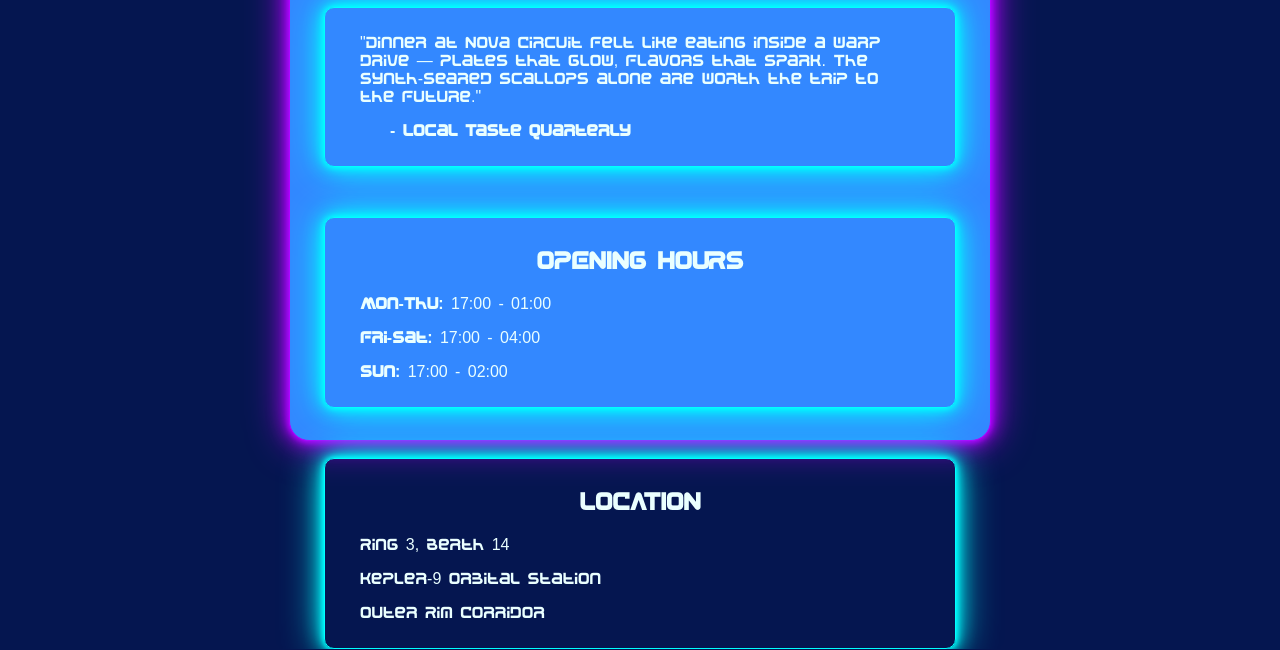
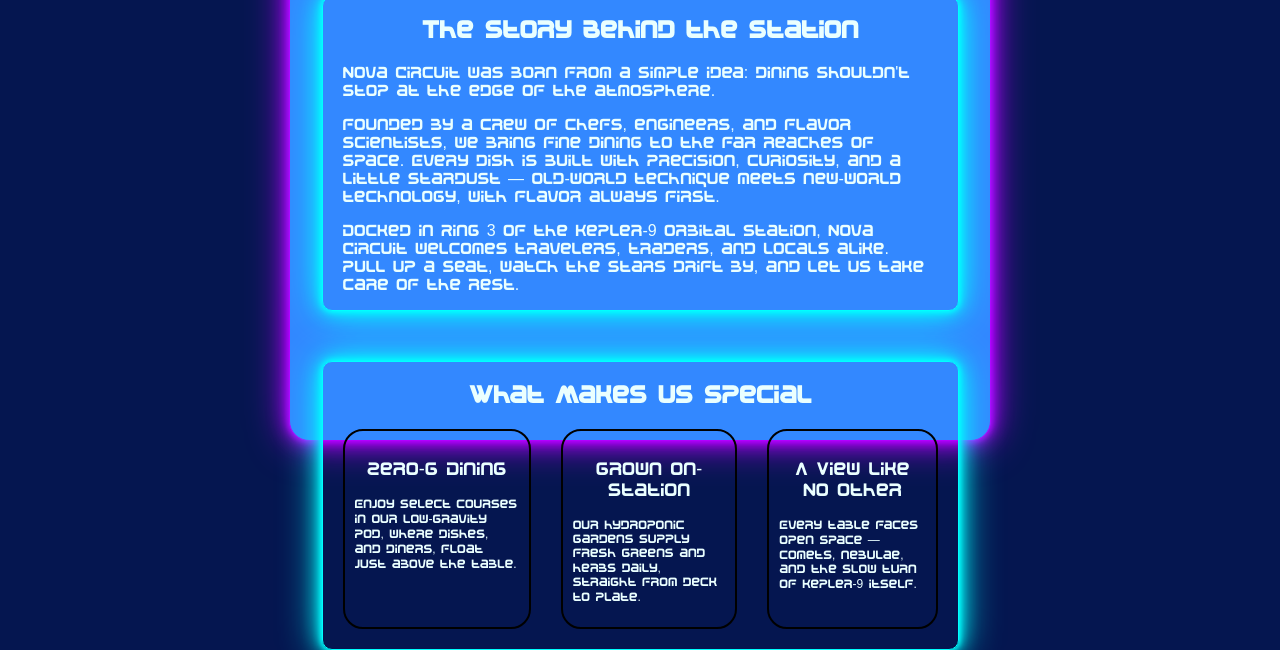
Before and after one commit to OverlordGummyBear/Restaurant-page, a website built with webpack: page src/index.html in a window 1280 px wide. Shown: the part 290-940 px from the top of the page. Built offline with nearby package versions, Linux system fonts and the light colour scheme.

Commit message:
Finish logic + layout for about page

```diff
--- a/src/index.js
+++ b/src/index.js
@@ -4,4 +4,4 @@ import loadAbout from "./pages/about.js";
 import loadHome from "./pages/home.js";
 
 const contentDiv = document.querySelector("#content");
-contentDiv.appendChild(loadMain());
+contentDiv.appendChild(loadAbout());
--- a/src/pages/about.js
+++ b/src/pages/about.js
@@ -1,5 +1,79 @@
 function loadAbout(){
+    //about div
+    const aboutDiv = document.createElement("div");
+    aboutDiv.classList = "about neon-border-dark";
 
+    //h1
+    const h1 = document.createElement("h1");
+    h1.textContent = "ABOUT NOVA CIRCUIT";
+
+    //story container
+    const storyContainer = document.createElement("div");
+    storyContainer.classList = "story-container neon-border-light";
+
+    const storyH2 = document.createElement("h2");
+    storyH2.textContent = "The Story Behind the Station";
+
+    const storyPara1 = document.createElement("p");
+    const storyPara2 = document.createElement("p");
+    const storyPara3 = document.createElement("p");
+
+    storyPara1.textContent = "Nova Circuit was born from a simple idea: dining shouldn't stop at the edge of the atmosphere.";
+    storyPara2.textContent = "Founded by a crew of chefs, engineers, and flavor scientists, we bring fine dining to the far reaches of space. Every dish is built with precision, curiosity, and a little stardust — old-world technique meets new-world technology, with flavor always first.";
+    storyPara3.textContent = "Docked in Ring 3 of the Kepler-9 Orbital Station, Nova Circuit welcomes travelers, traders, and locals alike. Pull up a seat, watch the stars drift by, and let us take care of the rest.";
+
+    storyContainer.append(storyH2, storyPara1, storyPara2, storyPara3);
+
+    //quality container
+    const qualityContainer = document.createElement("div");
+    qualityContainer.classList = "quality-container neon-border-light";
+
+    const qualityH2 = document.createElement("h2");
+    qualityH2.textContent = "What Makes Us Special";
+
+        //specific qualities container
+        const qualities = document.createElement("div");
+        qualities.classList = "qualities";
+
+            //Quality 1
+            const quality1 = document.createElement("div");
+            quality1.classList = "quality-item";
+            const quality1Para1 = document.createElement("p");
+            quality1Para1.textContent = "Zero-G Dining";
+            const quality1Para2 = document.createElement("p");
+            quality1Para2.textContent = "Enjoy select courses in our low-gravity pod, where dishes, and diners, float just above the table.";
+
+            quality1.append(quality1Para1, quality1Para2);
+
+            //Quality 2
+            const quality2 = document.createElement("div");
+            quality2.classList = "quality-item";
+            const quality2Para1 = document.createElement("p");
+            quality2Para1.textContent = "Grown On-Station";
+            const quality2Para2 = document.createElement("p");
+            quality2Para2.textContent = "Our hydroponic gardens supply fresh greens and herbs daily, straight from deck to plate.";
+
+            quality2.append(quality2Para1, quality2Para2);
+
+            //Quality 3
+            const quality3 = document.createElement("div");
+            quality3.classList = "quality-item";
+
+            const quality3Para1 = document.createElement("p");
+            quality3Para1.textContent = "A View Like No Other";
+            const quality3Para2 = document.createElement("p");
+            quality3Para2.textContent = "Every table faces open space — comets, nebulae, and the slow turn of Kepler-9 itself.";
+
+            quality3.append(quality3Para1, quality3Para2);
+
+        qualities.append(quality1, quality2, quality3);
+
+    qualityContainer.append(qualityH2, qualities)
+
+    //append everything to about div
+    aboutDiv.append(h1, storyContainer, qualityContainer)
+
+    return aboutDiv;
 }
 
 export default loadAbout;
--- a/src/styles.css
+++ b/src/styles.css
@@ -23,6 +23,27 @@ body{
     background-color: var(--dark-blue-clr);
 }
 
+.neon-border-dark {
+  border: 1px solid var(--neon-dark-clr);
+  border-radius: 20px;
+  box-shadow:
+    0 0 5px var(--neon-dark-clr),
+    0 0 10px var(--neon-dark-clr),
+    0 0 20px var(--neon-dark-clr),
+    0 0 40px var(--neon-dark-clr);
+}
+
+.neon-border-light {
+  border: 1px solid var(--neon-light-clr);
+  border-radius: 10px;
+  box-shadow:
+    0 0 5px var(--neon-light-clr),
+    0 0 10px var(--neon-light-clr),
+    0 0 20px var(--neon-light-clr),
+    0 0 40px var(--neon-light-clr);
+}
+
+/*nav bar*/
 nav{
     display: flex;
     justify-content: center;
@@ -44,6 +65,7 @@ button {
   color: white;
 }
 
+/*content container*/
 #content{
     display: flex;
     justify-content: center;
@@ -52,7 +74,8 @@ button {
     width: 100%;
 }
 
-.main{
+/*main page*/
+.main, .about{
     height: 80%;
     max-width: 700px;
 
@@ -83,22 +106,43 @@ button {
     font-weight: bold;
 }
 
-.neon-border-dark {
-  border: 1px solid var(--neon-dark-clr);
-  border-radius: 20px;
-  box-shadow:
-    0 0 5px var(--neon-dark-clr),
-    0 0 10px var(--neon-dark-clr),
-    0 0 20px var(--neon-dark-clr),
-    0 0 40px var(--neon-dark-clr);
+/*about container*/
+.about{
+    gap: 50px;
 }
 
-.neon-border-light {
-  border: 1px solid var(--neon-light-clr);
-  border-radius: 10px;
-  box-shadow:
-    0 0 5px var(--neon-light-clr),
-    0 0 10px var(--neon-light-clr),
-    0 0 20px var(--neon-light-clr),
-    0 0 40px var(--neon-light-clr);
+.about > h1{
+    margin-top: 40px;
+    margin-bottom: -10px;
 }
+
+.story-container, .quality-container{
+    width: 85%;
+    padding: 0px 20px;
+}
+
+.qualities{
+    display: flex;
+    gap: 30px;
+    margin-bottom: 20px;
+}
+
+.quality-item{
+    padding: 10px;
+    border: 2px solid black;
+    border-radius: 20px;
+}
+
+.quality-item > :first-child{
+    font-size: 18px;
+    text-align: center;
+}
+
+.quality-item > :last-child{
+    font-size: 12px;
+}
+
+.story-container > h2,
+.quality-container > h2{
+    text-align: center;
+}
```
Also changed, not shown: src/index.html (line endings or trailing spaces).
